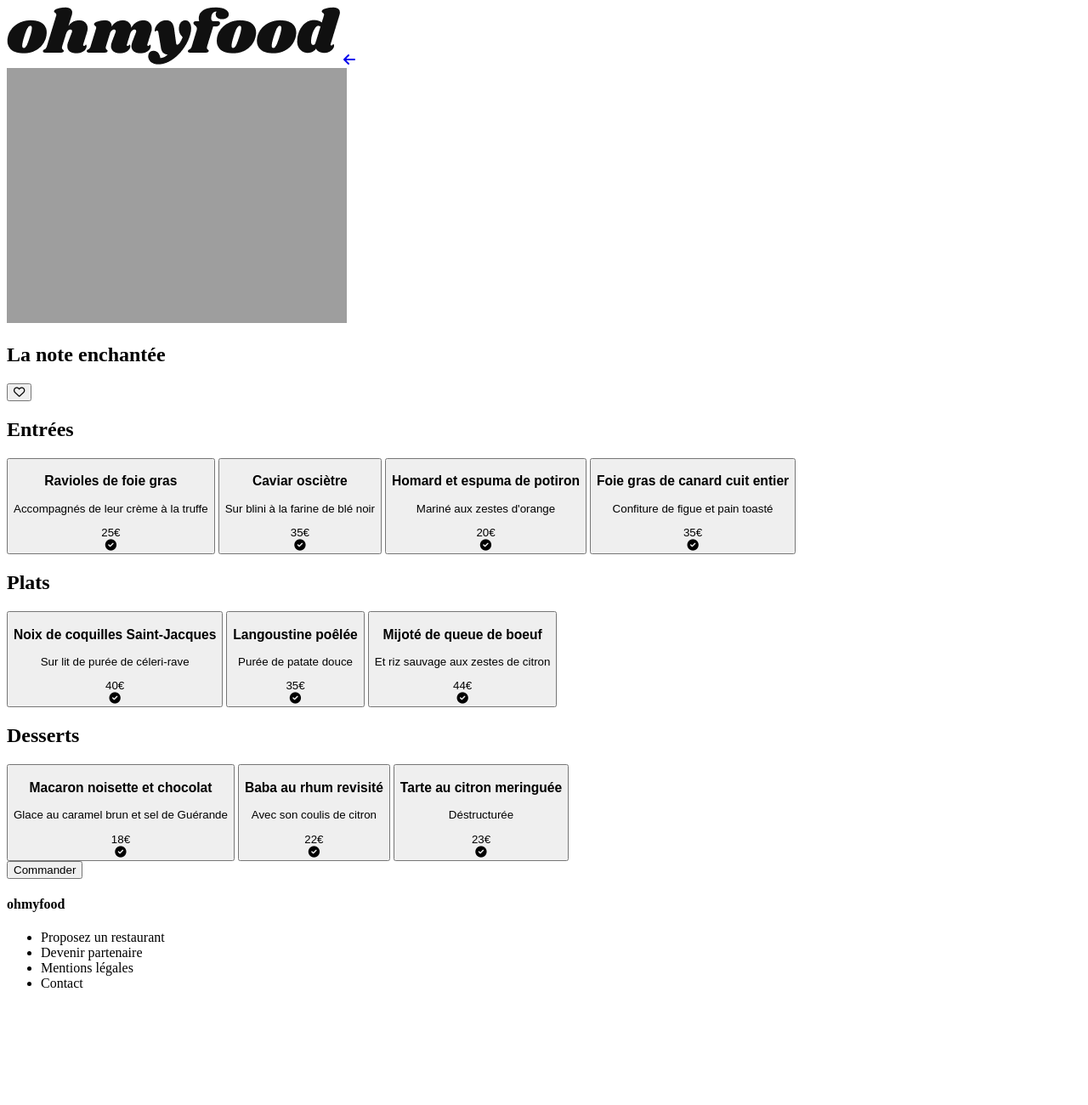
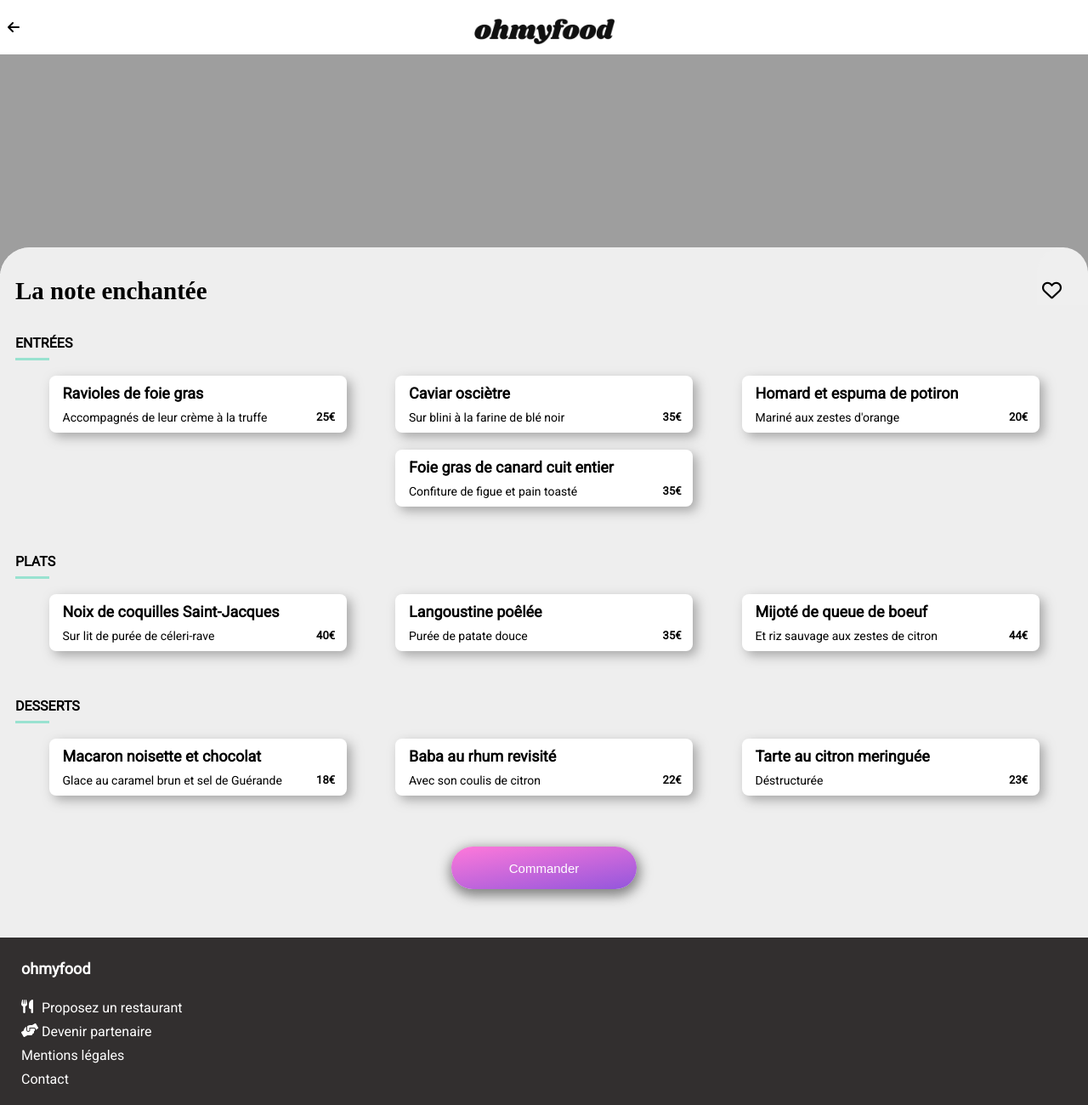
Before and after one commit to SouhirMahmoudi/SouhirMahmoudi_3_17012022, a website: page menu2.html in a window 1280 px wide. Shown: the top 1300 px of the page at 85% size. Before the commit the page ends 1182 px from the top, so only its background shows below. Drawn offline with Linux system fonts and the light colour scheme; the site is published under a folder, as on GitHub Pages, so addresses that start at the root find nothing; a web font is replaced by a local one.

Commit message:
fix: corrige le chemin d'accès au fichier css

```diff
--- a/index.html
+++ b/index.html
@@ -11,7 +11,7 @@
     <style>
         @import url('https://fonts.googleapis.com/css2?family=Roboto:wght@100;300;400&family=Shrikhand&display=swap');
     </style>
-    <link rel="stylesheet" href="/css/style.css">
+    <link rel="stylesheet" href="./css/style.css">
     <link href="https://use.fontawesome.com/releases/v5.0.9/css/all.css" rel="stylesheet">
 </head>
 
@@ -23,7 +23,7 @@
     </div>
     <main>
         <header>
-            <img src="images/logo/ohmyfood.png">
+            <img src="images/logo/ohmyfood.png" alt="logo du site ohmyfood">
         </header>
 
         <section class="entete">
@@ -40,60 +40,72 @@
             <h2>Fonctionnement</h2>
             <div class="boutons">
                 <button class="btn one">
-                    <div>Choisissez un restaurant</div>
+                    <span>Choisissez un restaurant</span>
                 </button>
                 <button class="btn two">
-                    <div>Composez votre menu</div>
+                    <span>Composez votre menu</span>
                 </button>
                 <button class="btn three">
-                    <div>Dégustez au restaurant</div>
+                    <span>Dégustez au restaurant</span>
                 </button>
             </div>
         </section>
         <section class="restaurants">
             <h2>Restaurants</h2>
             <div class="articles">
+                <article>
                     <a href="menu3.html">
-                    <article>
-                        <img src="images/restaurants/la_palette_du_gout.jpg">
+                        <img src="images/restaurants/la_palette_du_gout.jpg" alt="restaurant la palette du gout"></a>
                     <div class="container">
+                        <a href="menu3.html">
                             <div class="description">
                                 <h3>La palette du goût</h3>
                                 <p>Ménilmontant</p>
-                            </div>  </a>
+                            </div>
+                        </a>
+                        <button class="coeur"></button>
+                    </div>
+                    <aside>Nouveau</aside>
+
+                </article>
+
+                <article>
+                    <a href="menu2.html">
+                        <img src="images/restaurants/la_note_enchantee.jpg" alt="restaurant la note enchantee"> </a>
+                    <div class="container">
+                        <a href="menu2.html">
+                            <div class="description">
+                                <h3>La note enchantée</h3>
+                                <p>Charonne</p>
+                            </div>
+                        </a>
                         <button class="coeur"></button>
                     </div>
                     <aside>Nouveau</aside>
                 </article>
-
-                <a href="menu2.html">  <article>
-                    <img src="images/restaurants/la_note_enchantee.jpg">
+                <article>
+                    <a href="menu1.html">
+                        <img src="images/restaurants/a_la_francaise.jpg" alt="restaurant à la française"> </a>
                     <div class="container">
-                        <div class="description">
-                            <h3>La note enchantée</h3>
-                            <p>Charonne</p>
-                        </div></a>
-                        <button class="coeur"></button>
-                    </div>
-                    <aside>Nouveau</aside>
-                </article>
-                <a href="menu1.html"> <article>
-                    <img src="images/restaurants/a_la_francaise.jpg">
-                    <div class="container">
+                        <a href="menu1.html">
                             <div class="description">
                                 <h3>A la française</h3>
                                 <p>Cité rouge</p>
-                        </div> </a>
+                            </div>
+                        </a>
                         <button class="coeur"></button>
                     </div>
                 </article>
-                <a href="menu4.html">  <article>
-                    <img src="images/restaurants/le_delice_du_sens.jpg">
+                <article>
+                    <a href="menu4.html">
+                        <img src="images/restaurants/le_delice_du_sens.jpg" alt="restaurant le delice du sens"> </a>
                     <div class="container">
+                        <a href="menu4.html">
                             <div class="description">
                                 <h3>Le délice des sens</h3>
                                 <p>Folie-Méricourt</p>
-                        </div> </a>
+                            </div>
+                        </a>
                         <button class="coeur"></button>
                     </div>
                 </article>
@@ -106,9 +118,7 @@
             <li class="one">Proposez un restaurant</li>
             <li class="two">Devenir partenaire</li>
             <li>Mentions légales</li>
-            <a href="mailto:contact@ohmyfood.com">
-                <li>Contact</li>
-            </a>
+            <li><a href="mailto:contact@ohmyfood.com">Contact </a> </li>
         </ul>
     </footer>
 </body>
--- a/menu2.html
+++ b/menu2.html
@@ -11,23 +11,20 @@
     <style>
         @import url('https://fonts.googleapis.com/css2?family=Roboto:wght@100;300;400&family=Shrikhand&display=swap');
     </style>
-    <link rel="stylesheet" href="/css/style.css">
+    <link rel="stylesheet" href="./css/style.css">
     <link href="https://use.fontawesome.com/releases/v5.0.9/css/all.css" rel="stylesheet">
     <link rel="stylesheet" href="https://cdnjs.cloudflare.com/ajax/libs/font-awesome/6.0.0/css/all.min.css"
-    integrity="sha512-9usAa10IRO0HhonpyAIVpjrylPvoDwiPUiKdWk5t3PyolY1cOd4DSE0Ga+ri4AuTroPR5aQvXU9xC6qOPnzFeg=="
-    crossorigin="anonymous" referrerpolicy="no-referrer" />
+        integrity="sha512-9usAa10IRO0HhonpyAIVpjrylPvoDwiPUiKdWk5t3PyolY1cOd4DSE0Ga+ri4AuTroPR5aQvXU9xC6qOPnzFeg=="
+        crossorigin="anonymous" referrerpolicy="no-referrer" />
 </head>
 
-<body class="page menu" >
+<body class="page menu">
     <header>
-        <img src="images/logo/ohmyfood.png">
+        <img src="images/logo/ohmyfood.png" alt="logo du site ohmyfood">
         <a href="index.html"><i class="fas fa-arrow-left"></i></a>
     </header>
     <main>
-        <section class="photo">
-            <img src="images/restaurants/la_note_enchantee.jpg">
-        </section>
-
+        <img src="images/restaurants/la_note_enchantee.jpg" alt="restaurant la note enchantée">
         <section class="menu">
             <div class="container">
                 <h1>La note enchantée</h1>
@@ -37,15 +34,15 @@
             </div>
             <h2>Entrées</h2>
             <div class="entree">
-                <button class="btn">
+               <div class="btn">
                     <div class="description">
                         <h3>Ravioles de foie gras </h3>
                         <p>Accompagnés de leur crème à la truffe</p>
                     </div>
                     <aside>25€</aside>
                     <div class="check"><i class="fa-solid fa-circle-check"></i></div>
-                </button>
-                <button class="btn">
+                </div>
+               <div class="btn">
                     <div class="description">
                         <h3>Caviar osciètre</h3>
                         <p>Sur blini à la farine de blé noir</p>
@@ -53,84 +50,82 @@
                     <aside>35€</aside>
                     <div class="check"><i class="fa-solid fa-circle-check"></i></div>
 
-                </button>
-                <button class="btn">
+                </div>
+               <div class="btn">
                     <div class="description">
                         <h3>Homard et espuma de potiron</h3>
                         <p>Mariné aux zestes d'orange</p>
                     </div>
                     <aside> 20€</aside>
                     <div class="check"><i class="fa-solid fa-circle-check"></i></div>
-                </button>
-                <button class="btn">
+                </div>
+               <div class="btn">
                     <div class="description">
                         <h3>Foie gras de canard cuit entier</h3>
                         <p>Confiture de figue et pain toasté</p>
                     </div>
                     <aside>35€</aside>
                     <div class="check"><i class="fa-solid fa-circle-check"></i></div>
-
-                </button>
+                </div>
             </div>
             <h2>Plats</h2>
             <div class="plats">
-                <button class="btn">
+               <div class="btn">
                     <div class="description">
                         <h3>Noix de coquilles Saint-Jacques</h3>
                         <p>Sur lit de purée de céleri-rave</p>
                     </div>
                     <aside>40€</aside>
                     <div class="check"><i class="fa-solid fa-circle-check"></i></div>
-                </button>
-                <button class="btn">
+                </div>
+               <div class="btn">
                     <div class="description">
                         <h3>Langoustine poêlée</h3>
                         <p>Purée de patate douce</p>
                     </div>
-                        <aside>35€</aside>
+                    <aside>35€</aside>
                     <div class="check"><i class="fa-solid fa-circle-check"></i></div>
-                </button>
-                <button class="btn">
+                </div>
+               <div class="btn">
                     <div class="description">
                         <h3>Mijoté de queue de boeuf</h3>
                         <p>Et riz sauvage aux zestes de citron</p>
                     </div>
-                        <aside> 44€ </aside>
+                    <aside> 44€ </aside>
                     <div class="check"><i class="fa-solid fa-circle-check"></i></div>
-                </button>
+                </div>
             </div>
             <h2>Desserts</h2>
             <div class="desserts">
-                <button class="btn">
+               <div class="btn">
                     <div class="description">
                         <h3>Macaron noisette et chocolat</h3>
                         <p>Glace au caramel brun et sel de Guérande</p>
                     </div>
-                        <aside>18€</aside>
+                    <aside>18€</aside>
                     <div class="check"><i class="fa-solid fa-circle-check"></i></div>
 
-                </button>
-                <button class="btn">
+                </div>
+               <div class="btn">
                     <div class="description">
                         <h3>Baba au rhum revisité</h3>
                         <p>Avec son coulis de citron</p>
                     </div>
                     <aside>22€</aside>
                     <div class="check"><i class="fa-solid fa-circle-check"></i></div>
-                </button>
-                <button class="btn">
+                </div>
+               <div class="btn">
                     <div class="description">
                         <h3>Tarte au citron meringuée</h3>
                         <p>Déstructurée</p>
                     </div>
                     <aside>23€</aside>
                     <div class="check"><i class="fa-solid fa-circle-check"></i></div>
-                </button>
+                </div>
             </div>
             <div class="special two">
                 <button class="bouton special two"> Commander</button>
             </div>
-        </section>
         </section>
     </main>
     <footer>
@@ -139,7 +134,7 @@
             <li class="li one">Proposez un restaurant</li>
             <li class="li two">Devenir partenaire</li>
             <li>Mentions légales</li>
-            <li>Contact</li>
+            <li><a href="mailto:contact@ohmyfood.com">Contact </a> </li>
         </ul>
     </footer>
 </body>
```
Also changed, not shown: menu1.html (+22 -26 lines), menu3.html (+24 -28 lines), menu4.html (+22 -25 lines). Lines whose indentation alone changed are shown as unchanged.
